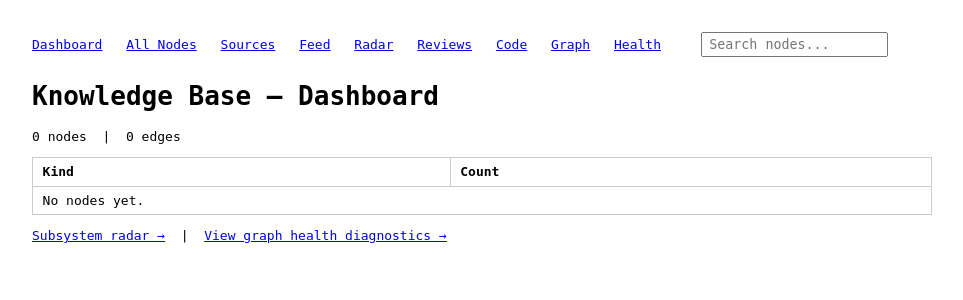
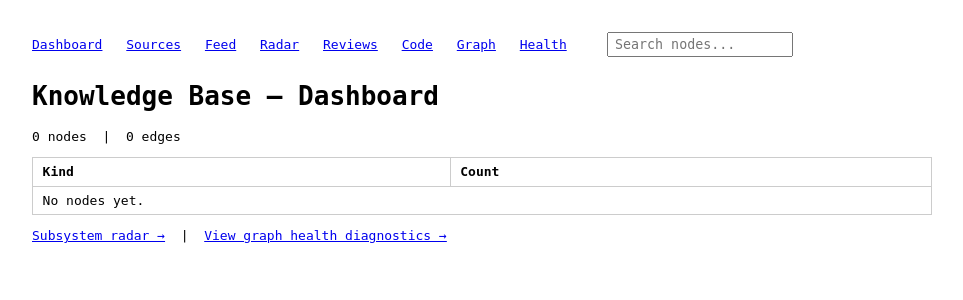
Before and after one commit to reiniertl/know_kernel, a FastAPI app: page / in a window 1280 px wide. Shown: the top 300 px of the page, without its empty margins (158-1121 px from the left). Run offline with FastAPI, Linux system fonts and the light colour scheme; data that the repository does not hold is empty; some libraries are stand-ins or nearby versions.

Commit message:
feat: remove All Nodes list page and nav link; keep concept detail route
Co-Authored-By: Claude Opus 4.6 (1M context) <noreply@anthropic.com>

```diff
--- a/src/web/routes.py
+++ b/src/web/routes.py
@@ -137,47 +137,6 @@ def setup_routes(app: FastAPI, templates: Jinja2Templates) -> None:
             request,
             "dashboard.html",
             {"counts": counts, "total": total, "edge_total": edge_total},
-        )
-
-    @app.get("/concepts", response_class=HTMLResponse)
-    async def concepts_list(
-        request: Request,
-        kind: str | None = None,
-        page: int = Query(1, ge=1),
-        per_page: int = Query(50, ge=10, le=200),
-    ):
-        """List nodes with pagination (INV-KK-WEB-KIND-FILTER, INV-KK-WEB-PAGINATION)."""
-        conn = request.app.state.conn
-        offset = (page - 1) * per_page
-        if kind:
-            rows = conn.execute(
-                "SELECT id, kind, attrs FROM nodes WHERE kind = ? ORDER BY kind, id LIMIT ? OFFSET ?",
-                (kind, per_page + 1, offset),
-            ).fetchall()
-            title = kind
-        else:
-            rows = conn.execute(
-                "SELECT id, kind, attrs FROM nodes ORDER BY kind, id LIMIT ? OFFSET ?",
-                (per_page + 1, offset),
-            ).fetchall()
-            title = "Knowledge Base"
-        has_next = len(rows) > per_page
-        rows = rows[:per_page]
-        nodes = _rows_to_dicts(rows)
-        for n in nodes:
-            n["display_name"] = display_name_for_node(n["kind"], n.get("attrs") or {}, n["id"])
-        return templates.TemplateResponse(
-            request,
-            "concept_list.html",
-            {
-                "nodes": nodes,
-                "title": title,
-                "active_kind": kind,
-                "all_kinds": _all_kinds(conn),
-                "page": page,
-                "per_page": per_page,
-                "has_next": has_next,
-            },
         )
 
     @app.get("/concepts/{node_id}", response_class=HTMLResponse)
--- a/src/web/templates/base.html
+++ b/src/web/templates/base.html
@@ -42,7 +42,6 @@
 <body>
 <nav>
   <a href="/">Dashboard</a>
-  <a href="/concepts">All Nodes</a>
   <a href="/sources">Sources</a>
   <a href="/feed">Feed</a>
   <a href="/radar">Radar</a>
--- a/src/web/templates/dashboard.html
+++ b/src/web/templates/dashboard.html
@@ -6,7 +6,7 @@
   <thead><tr><th>Kind</th><th>Count</th></tr></thead>
   <tbody>
   {% for kind, count in counts.items() %}
-    <tr><td><a href="/concepts?kind={{ kind }}">{{ kind }}</a></td><td>{{ count }}</td></tr>
+    <tr><td>{{ kind }}</td><td>{{ count }}</td></tr>
   {% else %}
     <tr><td colspan="2">No nodes yet.</td></tr>
   {% endfor %}
```
